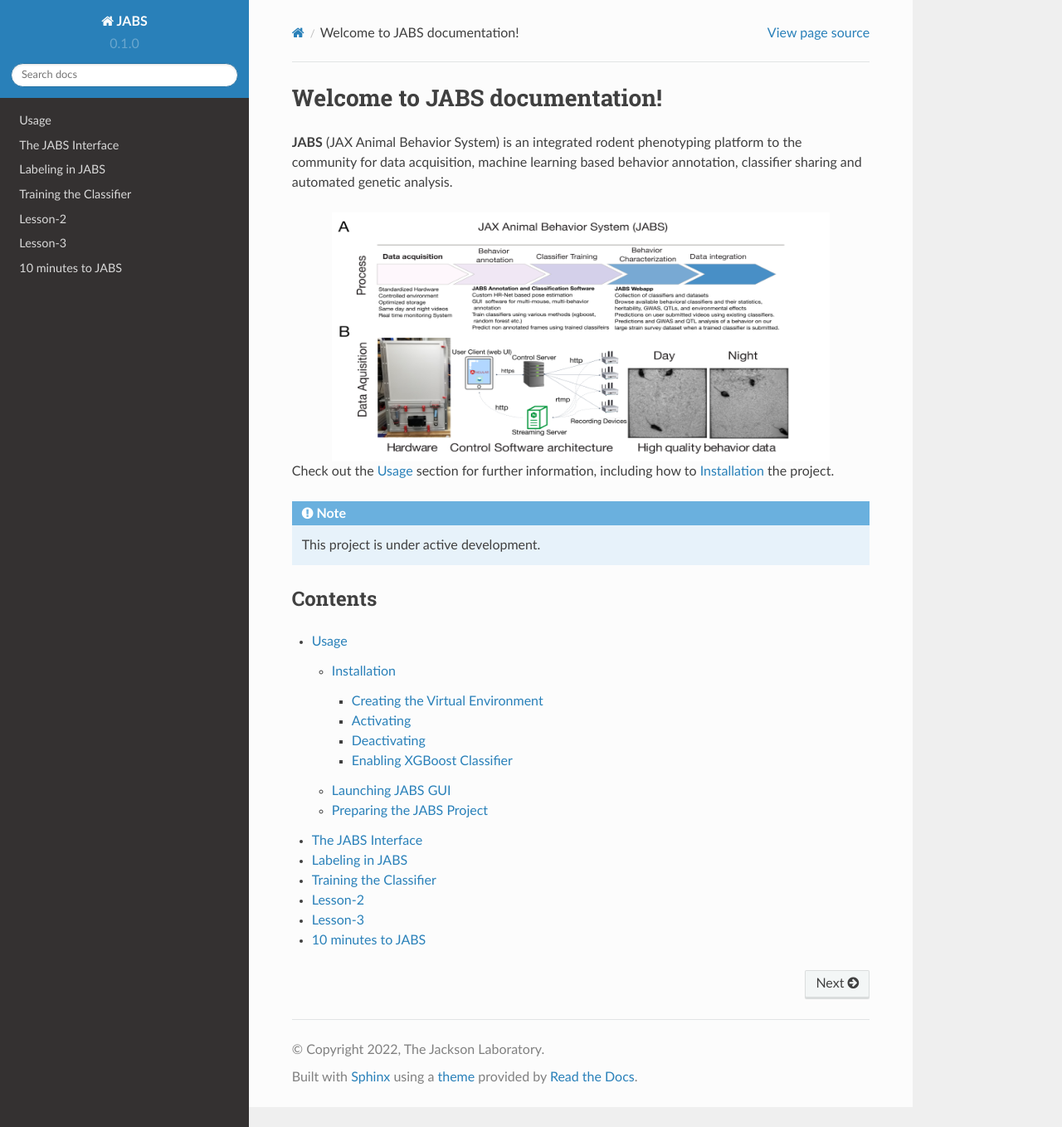
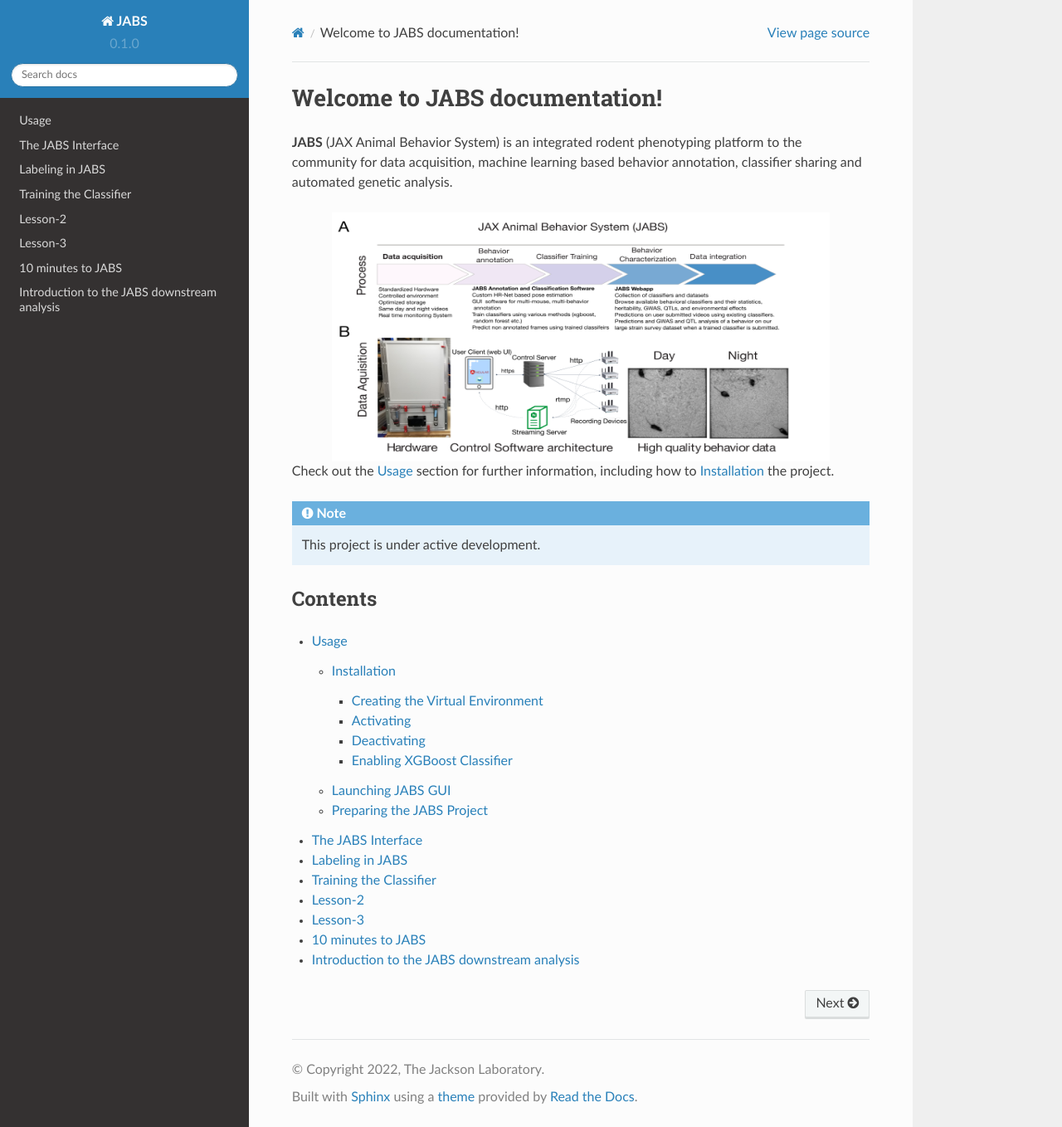
Before and after one commit to KumarLabJax/JABS-behavior-classifier, a Sphinx documentation site: the page built from docs/source/index.rst, in a window 1280 px wide and 1358 px high. Shown: the whole window at 83% size. Built offline with Sphinx 7.4.7 and the Read the Docs theme 2.0.0, drawn with Linux system fonts in a browser that asks for light colours.

Commit message:
Update index.rst

```diff
--- a/docs/source/index.rst
+++ b/docs/source/index.rst
@@ -31,3 +31,4 @@ Contents
    Lesson-2
    Lesson-3
    10 minutes to JABS
+   notebooks/JABS_intro
```
